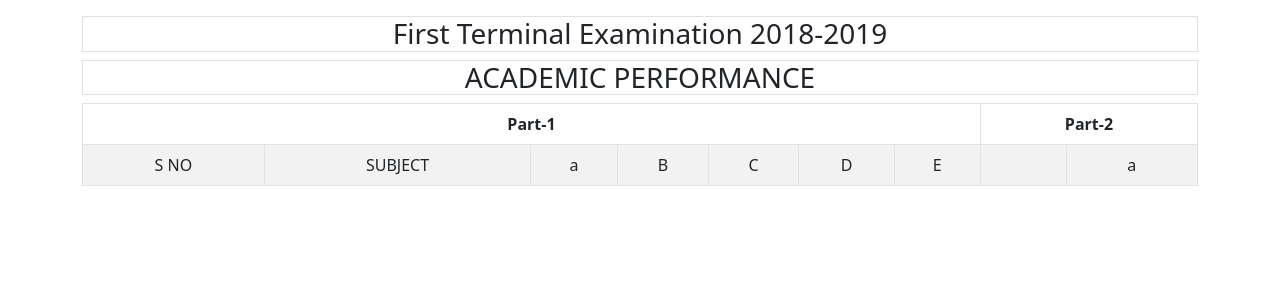
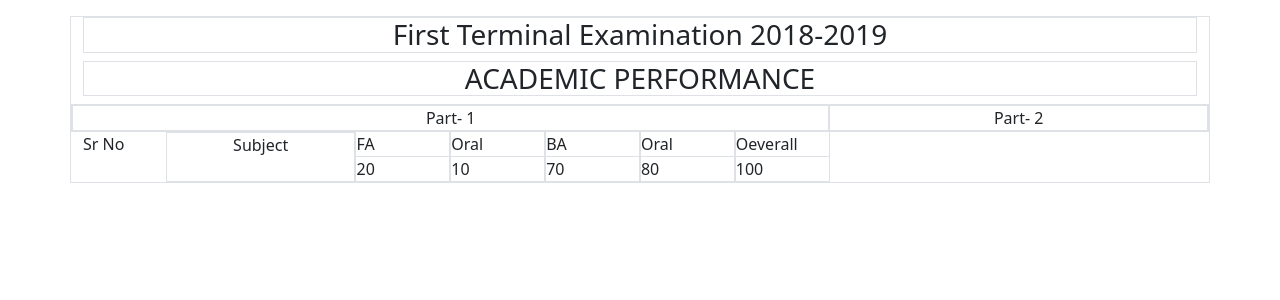
Before and after one commit to mrinalFouzdar/score-card, a React (Create React App) app: page / in a window 1280 px wide. Shown: the top 300 px of the page. Built offline with nearby package versions, Linux system fonts and the light colour scheme.

Commit message:
without table

```diff
--- a/package.json
+++ b/package.json
@@ -10,7 +10,10 @@
     "react": "^18.2.0",
     "react-bootstrap": "^2.5.0",
     "react-dom": "^18.2.0",
+    "react-redux": "^8.0.2",
     "react-scripts": "5.0.1",
+    "redux": "^4.2.0",
+    "redux-thunk": "^2.4.1",
     "web-vitals": "^2.1.4"
   },
   "scripts": {
--- a/src/components/Table.jsx
+++ b/src/components/Table.jsx
@@ -1,12 +1,15 @@
 import React from 'react'
 import "./table.css"
 import { Table, Container, Row, Col } from 'react-bootstrap';
+
+const data =[{top:"FA",btm:"20"},{top:"Oral",btm:"10"},{top:"BA",btm:"70"},{top:"Oral",btm:80},{top:"Oeverall",btm:100}]
+// const data =[{FA:20},{Oral:20}]
 
 const Tablecmpt = () => {
     return (
         <>
             {/* <Container className="flex justify-content-center"> */}
-            <Container className="mt-3">
+            <Container className="mt-3 border ">
                 <Row>
                     <Col className="text-center">
                         <h3 className='border'>
@@ -17,7 +20,7 @@ const Tablecmpt = () => {
                         </h3>
                     </Col>
                 </Row>
-                <Row>
+                {/* <Row>
                     <Col>
                         <Table striped bordered>
                             <thead>
@@ -28,20 +31,48 @@ const Tablecmpt = () => {
                             </thead>
 
                             <tbody>
-                                <tr>
+                                <tr className='text-center'>
                                     <td >S NO</td>
                                     <td colSpan={2}>SUBJECT</td>
-                                    <td >a</td>
-                                    <td >B</td>
-                                    <td >C</td>
-                                    <td >D</td>
-                                    <td >E</td>
+                                    {
+                                        data.map((item,i)=> <td key={i}>
+                                            <Col >
+                                            <Row className='text-center p-1'>
+                                                {item.top}
+                                            </Row>
+                                            <Row className='text-center'>
+                                                {item.btm}
+                                            </Row>
+                                            </Col>
+                                        </td>)
+                                    }
                                     <td colSpan={2}></td>
                                     <td>a</td>
                                 </tr>
                             </tbody>
                         </Table>
                     </Col>
+                </Row> */}
+
+                <Row className='border'>
+                    <Col xs={12} md={8} className="border text-center">
+                      Part- 1
+                    </Col>
+                    <Col xs={6} md={4} className="border text-center">
+                      Part- 2
+                    </Col>
+                </Row>
+
+                <Row>
+                    <Col xs={1}>Sr No</Col>
+                    <Col xs={2} className="border text-center">Subject</Col>
+                  {
+
+                    data.map((item,i)=> <Col key={i} xs={1} className='border-end border-start' >
+                    <Row className='text-center border-bottom'>{item.top}</Row>
+                    <Row className='text-center border-bottom'>{item.btm}</Row>
+                    </Col>)
+                  }
                 </Row>
 
             </Container></>
```
Also changed, not shown: public/file.json (+17 -41 lines), src/reducers/index.js (added), src/reducers/tableData.reducer.js (added), src/store/index.js (added), 1 other file (tests, documents, lock files or other folders).
